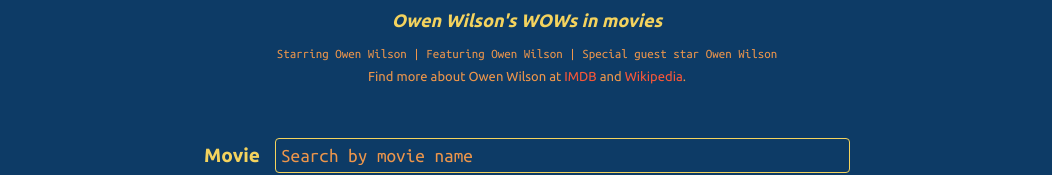
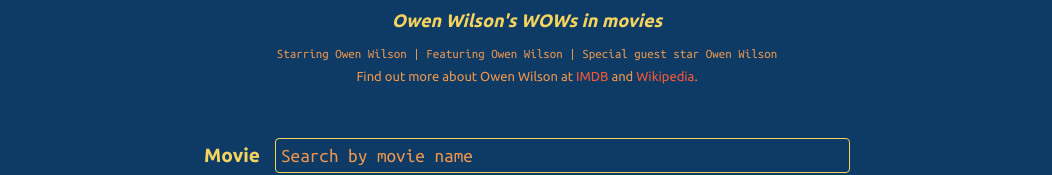
Before and after one commit to Adalab/modulo-3-evaluacion-final-miranda-zapata, a React (Create React App) app: page /#/ in a window 1280 px wide. Shown: the part 347-522 px from the top of the page, without its empty margins (113-1165 px from the left). Built offline with nearby package versions, Linux system fonts and the light colour scheme; no server answers.

Commit message:
Correct spelling mistake (IKR ¬¬)

```diff
--- a/src/components/Header.js
+++ b/src/components/Header.js
@@ -17,7 +17,7 @@
           Wilson
         </p>
         <p className='header__credits--more'>
-          Find more about Owen Wilson at{' '}
+          Find out more about Owen Wilson at{' '}
           <a
             className='header__link'
             href='https://www.imdb.com/name/nm0005562/'
```
Also changed, not shown: 1 other file (tests, documents, lock files or other folders).
